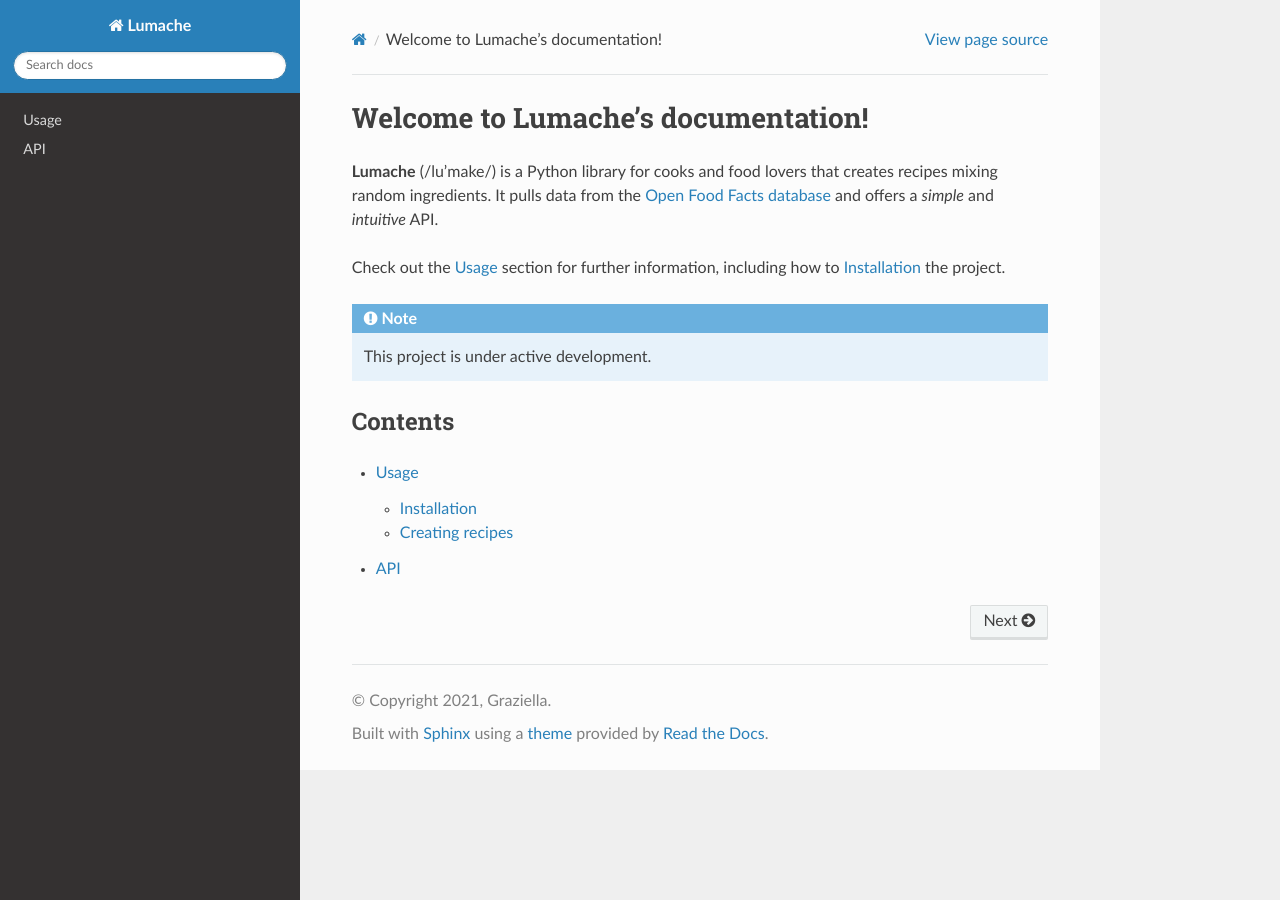
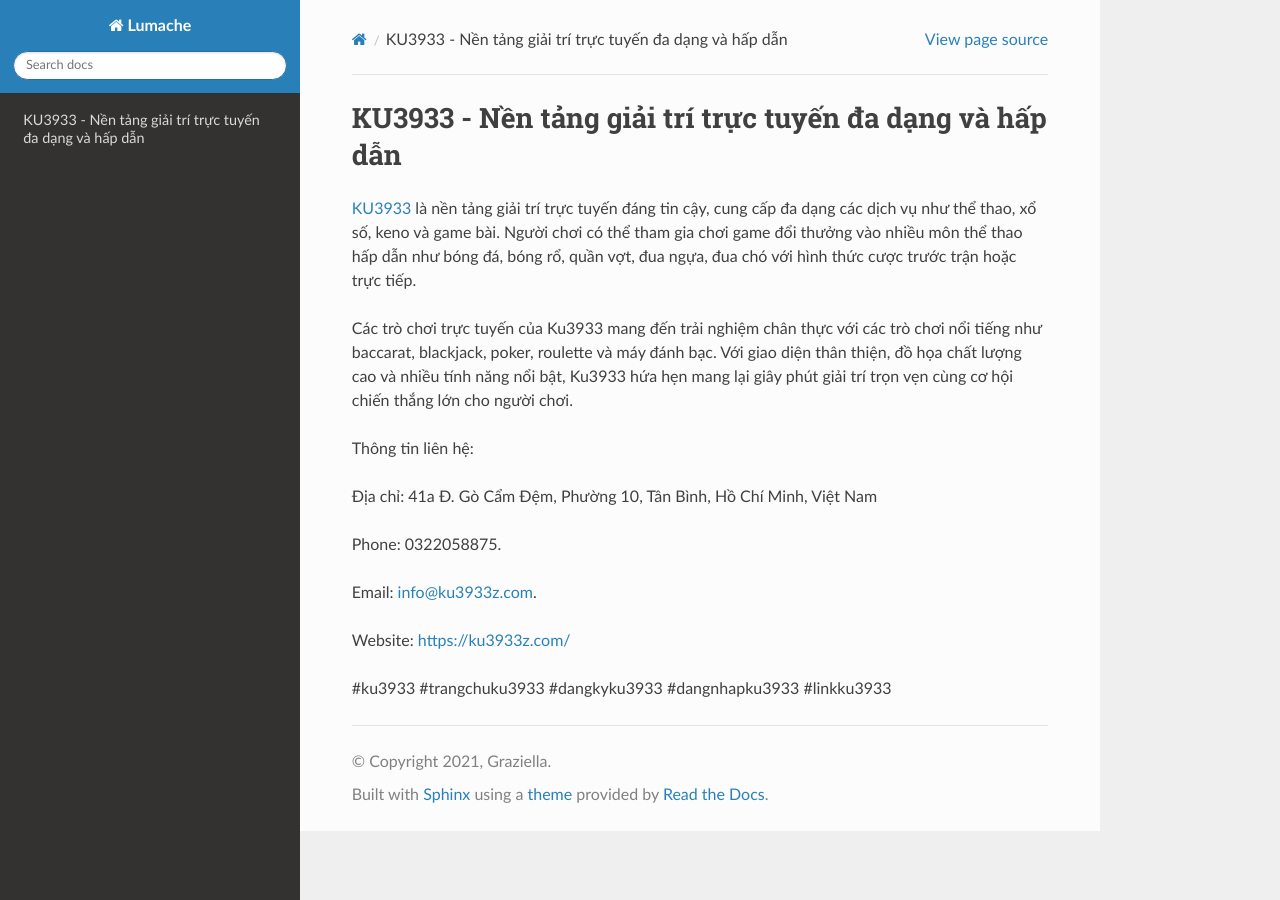
Before and after one commit to parkisngan19/ku3933zcom, a Sphinx documentation site: the page built from docs/source/index.rst, in a window 1280 px wide. Built offline with Sphinx 7.4.7 and the Read the Docs theme 3.1.0, drawn with Linux system fonts in a browser that asks for light colours.

Commit message:
Update index.rst

```diff
--- a/docs/source/index.rst
+++ b/docs/source/index.rst
@@ -1,22 +1,18 @@
-Welcome to Lumache's documentation!
+KU3933 - Nền tảng giải trí trực tuyến đa dạng và hấp dẫn
 ===================================
 
-**Lumache** (/lu'make/) is a Python library for cooks and food lovers
-that creates recipes mixing random ingredients.
-It pulls data from the `Open Food Facts database <https://world.openfoodfacts.org/>`_
-and offers a *simple* and *intuitive* API.
+`KU3933 <https://ku3933z.com/>`_ là nền tảng giải trí trực tuyến đáng tin cậy, cung cấp đa dạng các dịch vụ như thể thao, xổ số, keno và game bài. Người chơi có thể tham gia chơi game đổi thưởng vào nhiều môn thể thao hấp dẫn như bóng đá, bóng rổ, quần vợt, đua ngựa, đua chó với hình thức cược trước trận hoặc trực tiếp.
 
-Check out the :doc:`usage` section for further information, including
-how to :ref:`installation` the project.
+Các trò chơi trực tuyến của Ku3933 mang đến trải nghiệm chân thực với các trò chơi nổi tiếng như baccarat, blackjack, poker, roulette và máy đánh bạc. Với giao diện thân thiện, đồ họa chất lượng cao và nhiều tính năng nổi bật, Ku3933 hứa hẹn mang lại giây phút giải trí trọn vẹn cùng cơ hội chiến thắng lớn cho người chơi.
 
-.. note::
+Thông tin liên hệ:
 
-   This project is under active development.
+Địa chỉ: 41a Đ. Gò Cẩm Đệm, Phường 10, Tân Bình, Hồ Chí Minh, Việt Nam
 
-Contents
---------
+Phone: 0322058875.
 
-.. toctree::
+Email: info@ku3933z.com.
 
-   usage
-   api
+Website: https://ku3933z.com/
+
+#ku3933 #trangchuku3933 #dangkyku3933 #dangnhapku3933 #linkku3933
```
